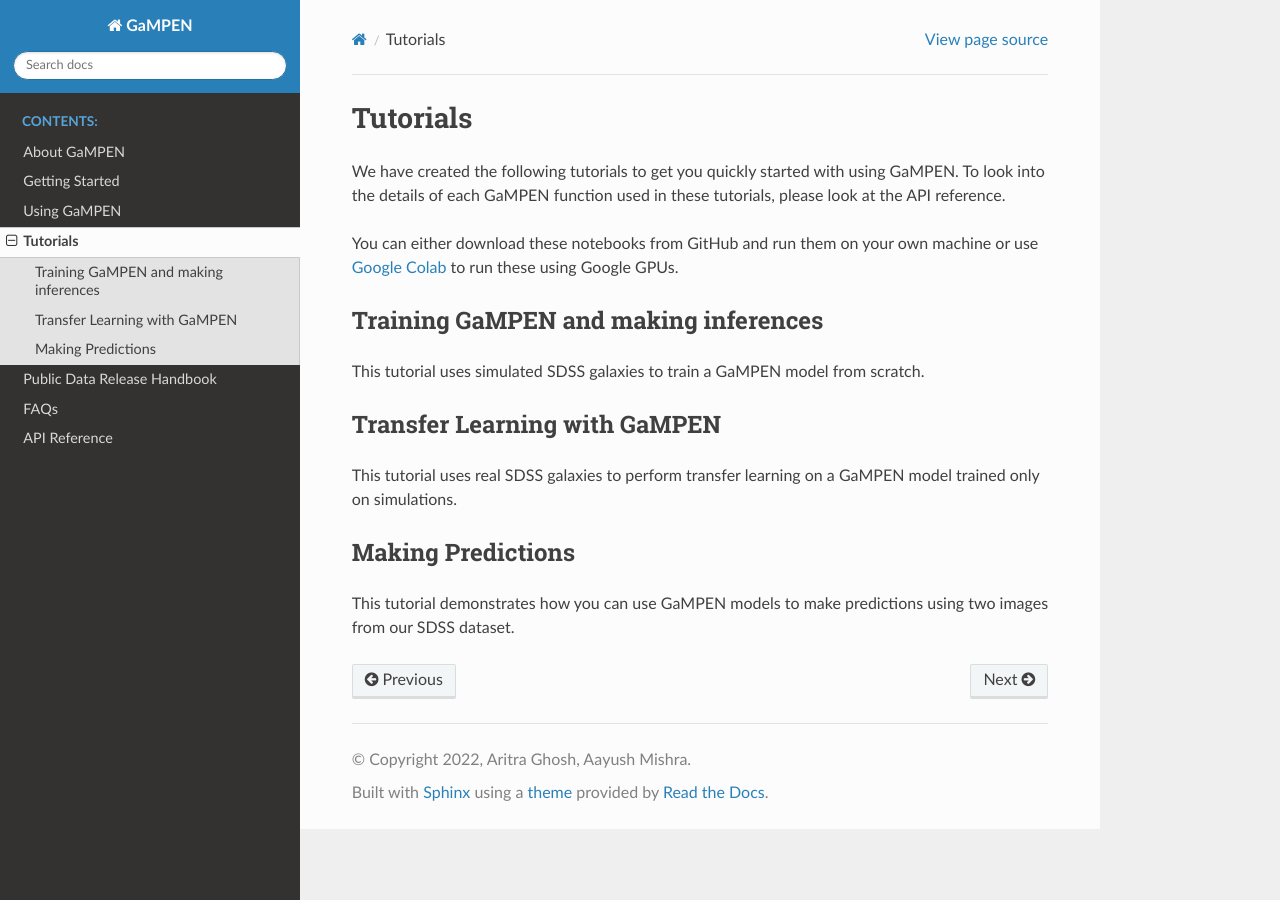
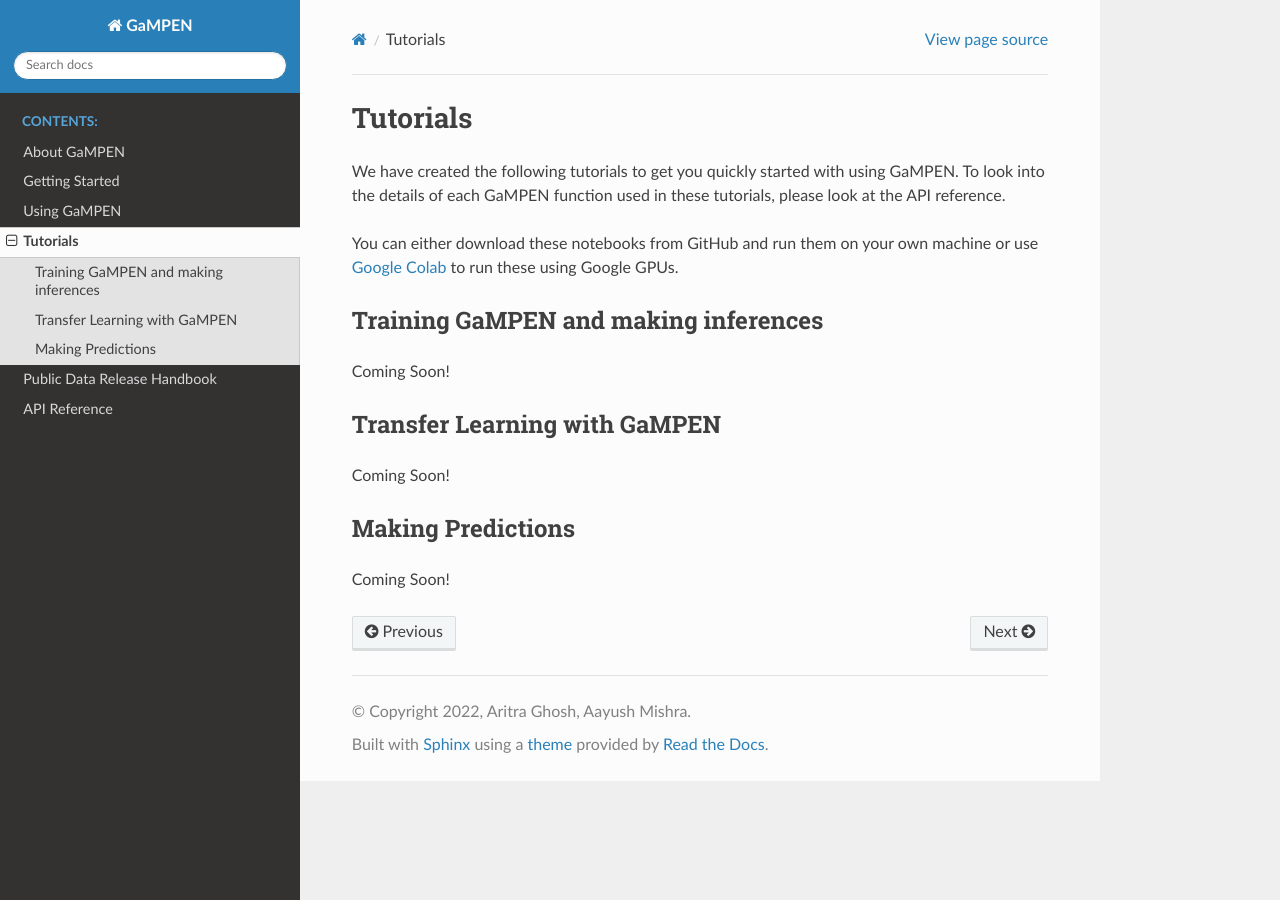
Before and after one commit to aritraghsh09/GaMPEN, a Sphinx documentation site: the page built from docs/source/Tutorials.md, in a window 1280 px wide. Built offline with Sphinx 7.4.7 and the Read the Docs theme 2.0.0, drawn with Linux system fonts in a browser that asks for light colours; pages that are not in the unit, such as notebooks, are missing from menus.

Commit message:
Polishes

```diff
--- a/docs/source/Tutorials.md
+++ b/docs/source/Tutorials.md
@@ -6,12 +6,12 @@ You can either download these notebooks from GitHub and run them on your own mac
 
 ## Training GaMPEN and making inferences
 
-This tutorial uses simulated SDSS galaxies to train a GaMPEN model from scratch.
+Coming Soon!
 
 ## Transfer Learning with GaMPEN
 
-This tutorial uses real SDSS galaxies to perform transfer learning on a GaMPEN model trained only on simulations.
+Coming Soon!
 
 ## Making Predictions
 
-This tutorial demonstrates how you can use GaMPEN models to make predictions using two images from our SDSS dataset.
+Coming Soon!
```
Also changed, not shown: docs/source/Public_data.md (+5 -0 lines), docs/source/index.md (+0 -2 lines).
